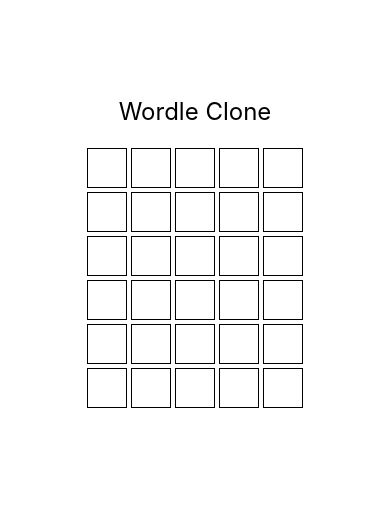
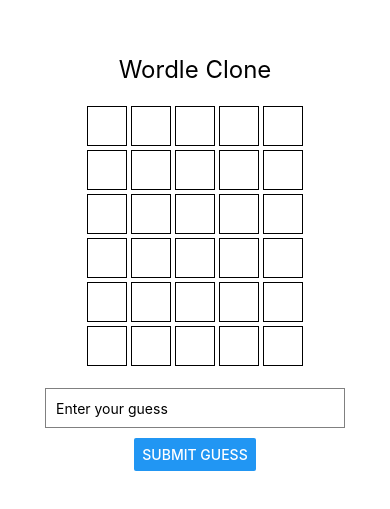
Before and after one commit to cyan-it/wordle, a React Native app: screen / in a window 390 px wide. Shown: the part 159-668 px from the top of the page. Built offline with nearby package versions, Linux system fonts and the light colour scheme.

Commit message:
v3: Add TextInput and Button

```diff
--- a/App.js
+++ b/App.js
@@ -1,5 +1,5 @@
 import { StatusBar } from 'expo-status-bar';
-import { StyleSheet, Text, View } from 'react-native';
+import { StyleSheet, Text, View, TextInput, Button } from 'react-native';
 
 export default function App() {
   return (
@@ -16,6 +16,12 @@ export default function App() {
             </View>
         ))}
       </View>
+      <TextInput
+          style={styles.input}
+          placeholder="Enter your guess"
+          maxLength={5}
+      />
+      <Button title="Submit Guess" onPress={() => {}} />
       <StatusBar style="auto" />
     </View>
   );
@@ -50,4 +56,13 @@ const styles = StyleSheet.create({
   cellText: {
     fontSize: 24,
   },
+  input: {
+    height: 40,
+    borderColor: "gray",
+    borderWidth: 1,
+    paddingHorizontal: 10,
+    marginBottom: 10,
+    maxWidth: 300,
+    width: "80%",
+  },
 });
```
